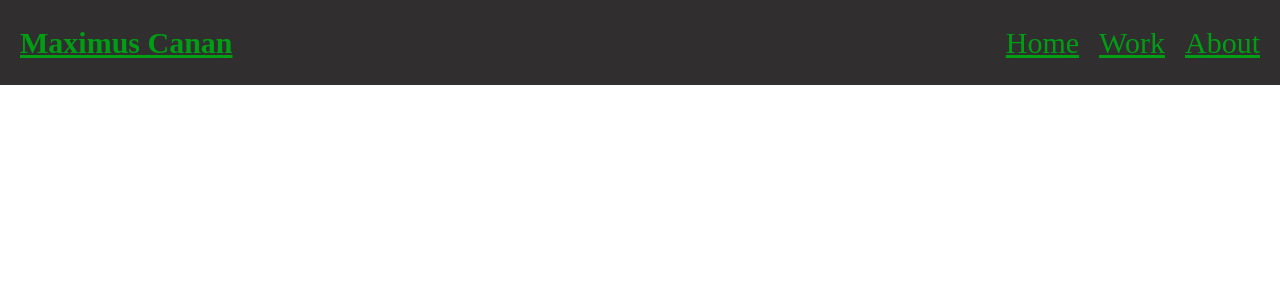
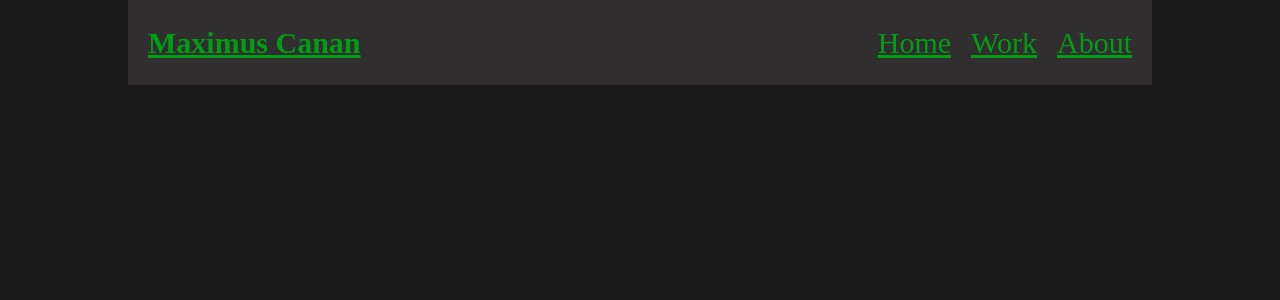
Before and after one commit to Redmax17/Maximusjpeg, an Angular app: page / in a window 1280 px wide. Shown: the top 300 px of the page. Built offline with nearby package versions, Linux system fonts and the light colour scheme.

Commit message:
changed background color to black, and centered the body

```diff
--- a/src/app/app.css
+++ b/src/app/app.css
@@ -0,0 +1,7 @@
+.homepage {
+    max-width: 80%;
+    height: 100%;
+
+    margin-left: auto;
+    margin-right: auto;
+}
--- a/src/app/app.html
+++ b/src/app/app.html
@@ -1 +1,3 @@
-<app-homepage></app-homepage>
+<div class="homepage">
+    <app-homepage></app-homepage>
+</div>
--- a/src/index.html
+++ b/src/index.html
@@ -9,7 +9,7 @@
   <link rel="icon" type="image/x-icon" href="favicon.ico">
 </head>
 
-<body>
+<body style="background-color: #1a1a1a;">
   <app-root></app-root>
 </body>
 
```
